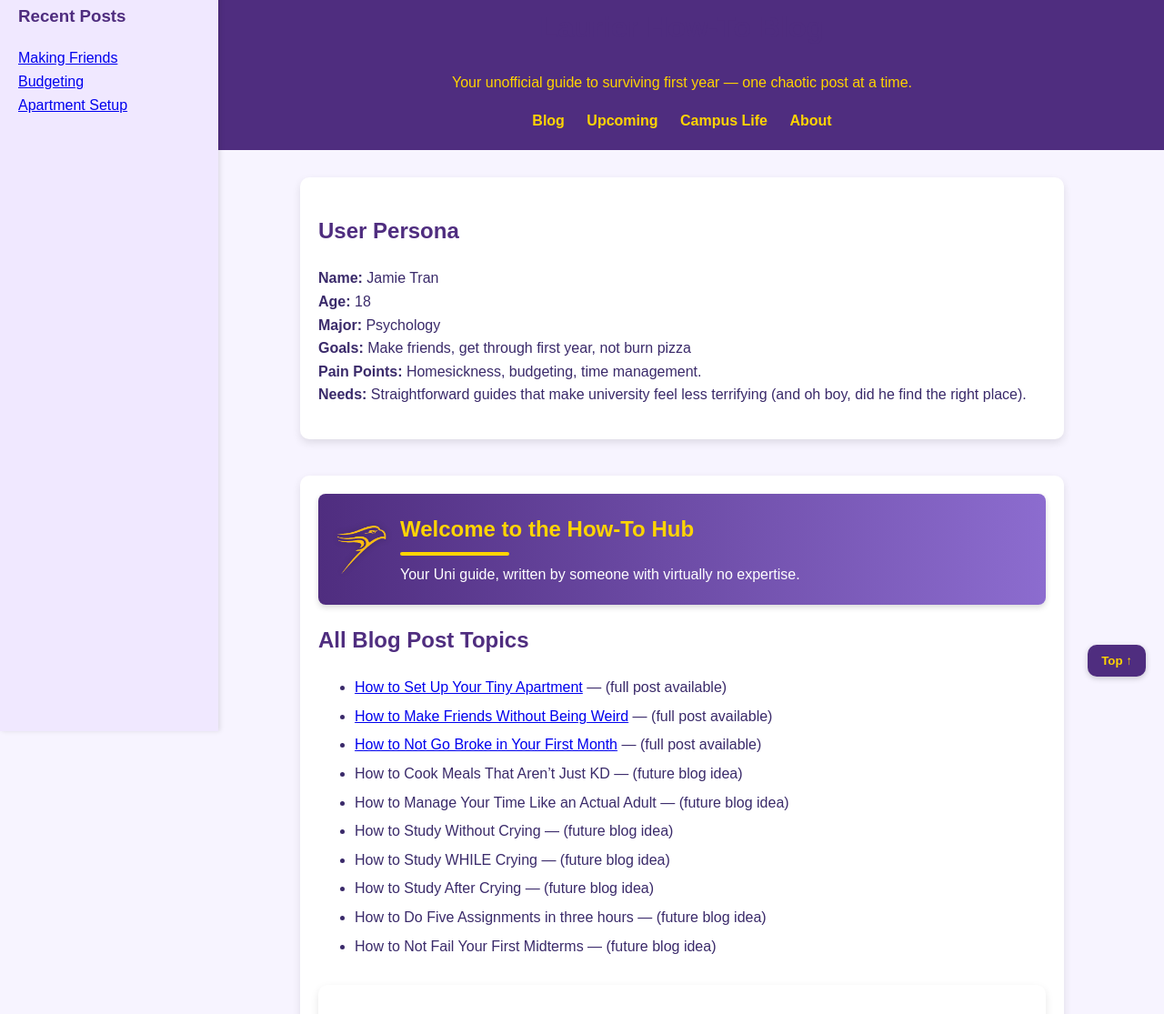
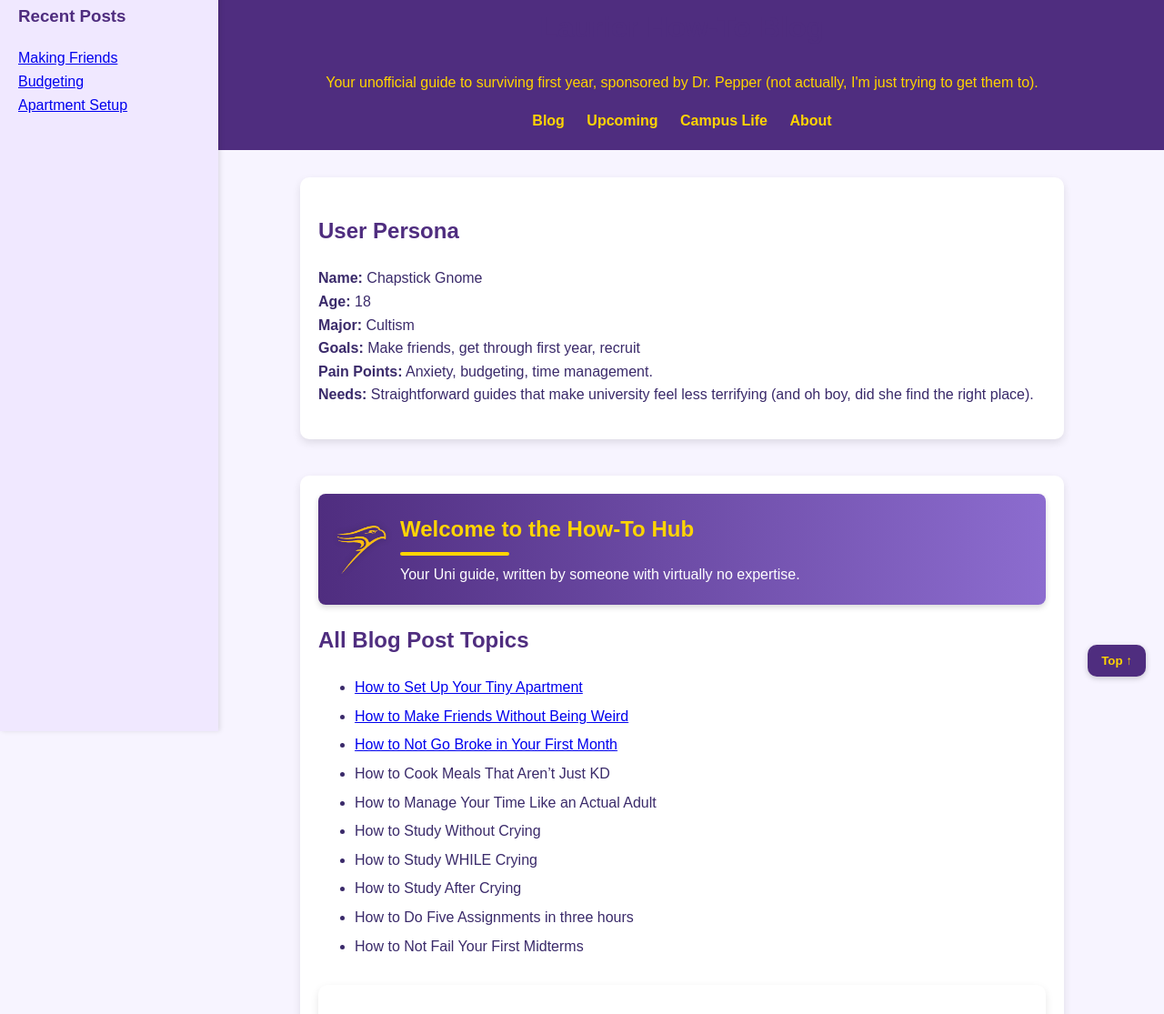
Before and after one commit to cera0274/ux110, a plain HTML site: page index.html in a window 1280 px wide. Shown: the part 36-1151 px from the top of the page at 91% size. Drawn offline with Linux system fonts and the light colour scheme.

Commit message:
Update index.html

```diff
--- a/index.html
+++ b/index.html
@@ -76,7 +76,7 @@
   <div style="margin-left:220px;">
   <header>
     <h1>Laurier How‑To Blog</h1>
-    <p>Your unofficial guide to surviving first year — one chaotic post at a time.</p>
+    <p>Your unofficial guide to surviving first year, sponsored by Dr. Pepper (not actually, I'm just trying to get them to).</p>
     <nav style="margin-top:10px;">
       <a href="#topics" style="color:#ffd400; margin:0 10px; text-decoration:none; font-weight:bold;">Blog</a>
       <a href="#" style="color:#ffd400; margin:0 10px; text-decoration:none; font-weight:bold;">Upcoming</a>
@@ -87,12 +87,12 @@
 
   <div class="container">
     <h2>User Persona</h2>
-    <p><strong>Name:</strong> Jamie Tran<br>
+    <p><strong>Name:</strong> Chapstick Gnome<br>
     <strong>Age:</strong> 18<br>
-    <strong>Major:</strong> Psychology<br>
-    <strong>Goals:</strong> Make friends, get through first year, not burn pizza<br>
-    <strong>Pain Points:</strong> Homesickness, budgeting, time management.<br>
-    <strong>Needs:</strong> Straightforward guides that make university feel less terrifying (and oh boy, did he find the right place).</p>
+    <strong>Major:</strong> Cultism<br>
+    <strong>Goals:</strong> Make friends, get through first year, recruit<br>
+    <strong>Pain Points:</strong> Anxiety, budgeting, time management.<br>
+    <strong>Needs:</strong> Straightforward guides that make university feel less terrifying (and oh boy, did she find the right place).</p>
   </div>
 
   <div class="container">
@@ -107,31 +107,31 @@
 
 <h2 id="topics">All Blog Post Topics</h2>
     <ul class="topic-list">
-      <li><a href="#article1">How to Set Up Your Tiny Apartment</a> — (full post available)</li>
-      <li><a href="#article3">How to Make Friends Without Being Weird</a> — (full post available) </li>
-      <li><a href="#article2">How to Not Go Broke in Your First Month</a> — (full post available)</li>
-      <li>How to Cook Meals That Aren’t Just KD — (future blog idea)</li>
-      <li>How to Manage Your Time Like an Actual Adult — (future blog idea)</li>
-      <li>How to Study Without Crying — (future blog idea)</li>
-      <li>How to Study WHILE Crying — (future blog idea)</li>
-      <li>How to Study After Crying — (future blog idea)</li>
-      <li>How to Do Five Assignments in three hours — (future blog idea)</li>
-      <li>How to Not Fail Your First Midterms — (future blog idea)</li>
+      <li><a href="#article1">How to Set Up Your Tiny Apartment</a></li>
+      <li><a href="#article3">How to Make Friends Without Being Weird</a></li>
+      <li><a href="#article2">How to Not Go Broke in Your First Month</a></li>
+      <li>How to Cook Meals That Aren’t Just KD</li>
+      <li>How to Manage Your Time Like an Actual Adult</li>
+      <li>How to Study Without Crying</li>
+      <li>How to Study WHILE Crying</li>
+      <li>How to Study After Crying</li>
+      <li>How to Do Five Assignments in three hours</li>
+      <li>How to Not Fail Your First Midterms</li>
     </ul>
 
   <div class="container" id="article1">
-    <img class="article-img" src="652f20af94f82daec9f97c93d719f3af.jpg" alt="Apartment setup image">
-    <h2>Article 1: How to Set Up Your Tiny Apartment</h2>
-    <p style="color:#6b5b95; font-size:0.9rem;"><em>Posted on August 30, 2025</em></p>: How to Set Up Your Apartment</h2>
+    <img class="article-img" src="652f20af94f82daec9f97c93d719f3af.jpg" alt="Apartment setup image" title="Hey, look! Secret message!">
+    <h2>Article 1: How to Set Up Your Apartment</h2>
+    <p style="color:#6b5b95; font-size:0.9rem;"><em>Posted on August 30, 2025</em>
     <p>Welcome to your new apartment, Also known as “the place where you spend $1,000/month in rent every month.” Setting up a tiny and overpriced shared space doesn’t have to be stressful, though. Start with the basics: somewhere to sleep (bed), somewhere to sit (bed), and somewhere to study (bed). Keep things minimal because Laurier has a long laundry list of furnishings you are NOT allowed to bring.</p>
     <p>Storage will be your best friend. That guy you met in your microeconomics class? Forget him. Embrace storage. Think vertical space, under‑bed bins, and those magical command hooks that could hold up the world if need be. Lighting matters too; fluorescent overhead lights give “hospital waiting room,” not “comfy cozy,” so grab a warm lamp or two. And don’t forget a small cleaning kit. Get a broom, all‑purpose cleaner, and the courage to face whatever horrors await you under the fridge.</p>
     <p>Make the space yours with posters, stuffies, or a plant you'll definitely accidentally kill by mid-October Overall, aim for cozy, functional, and try to limit the amount of potential fire hazards (but not completely).</p>
   </div>
 
   <div class="container" id="article2">
-    <img class="article-img" src="Budget.jpg" alt="Budgeting image">
-    <h2>Article 2 (Step‑by‑Step): How to Not Go Broke in Your First Month</h2>
-    <p style="color:#6b5b95; font-size:0.9rem;"><em>Posted on September 1, 2025</em></p> (Step‑by‑Step): How to Not Go Broke in Your First Month</h2>
+    <img class="article-img" src="Budget.jpg" alt="Budgeting image" title="Stream Split Second on Spotify">
+    <h2>Article 2: How to Not Go Broke in Your First Month</h2>
+    <p style="color:#6b5b95; font-size:0.9rem;"><em>Posted on September 1, 2025</em></p> (Step‑by‑Step)
     <p>University is basically a financial survival game where the everything around you (school included) grasps at your money. Here’s the step‑by‑step guide to keeping your wallet alive.</p>
 
     <h3>Steps:</h3>
@@ -147,9 +147,9 @@
   </div>
 
   <div class="container" id="article3">
-    <img class="article-img" src="MV5BOGIwYzNmYTktZWExZC00MzAyLTk4NTItODgwZmIyNWZhNDEyXkEyXkFqcGc@._V1_.jpg" alt="You can do whatever you want, you just have to know what that is.">
+    <img class="article-img" src="MV5BOGIwYzNmYTktZWExZC00MzAyLTk4NTItODgwZmIyNWZhNDEyXkEyXkFqcGc@._V1_.jpg" alt="Tie me to dream." title="You can do whatever you want, you just have to know what that is.">
     <h2>Article 3: How to Make Friends Without Being Weird...Or By Being Weird</h2>
-    <p style="color:#6b5b95; font-size:0.9rem;"><em>Posted on September 3, 2025</em></p>: How to Make Friends Without Being Weird...Or By Being Weird</h2>
+    <p style="color:#6b5b95; font-size:0.9rem;"><em>Posted on September 3, 2025</em></p>
     <p>Making friends in university is literally just speed‑dating but with more group projects. But good news: everyone around you is just as nervous and pretending they aren’t. Start simple. Just talk to the people sitting near you in lectures. A quick “hey, do you understand the assignment?” is basically the academic version of “adopt me into your social circle.”</p>
     <p>Join clubs that actually interest you. If you force yourself into Chess Club but you hate chess, you will simply suffer. Don't listen to Taz and his Chess Club propaganda. Social events, residence activities, and study groups are all easy ways to meet people without feeling bad about existing in a conversation.</p>
     <p>And the secret tip? Always be around. Social event? Be around. Study session? Be around. It's called the "Joe Biden." Regardless, people love talking about themselves. Ask questions, laugh at their jokes (even if they’re bad), and you’re golden (hawk! ... get it? Like, Laurier Golden Hawk? haha...is this thing on?). Friendships build slowly; don’t panic if you’re not in a friend group by week 2 (I mean, I was, but not everyone can be me).</p>
```
